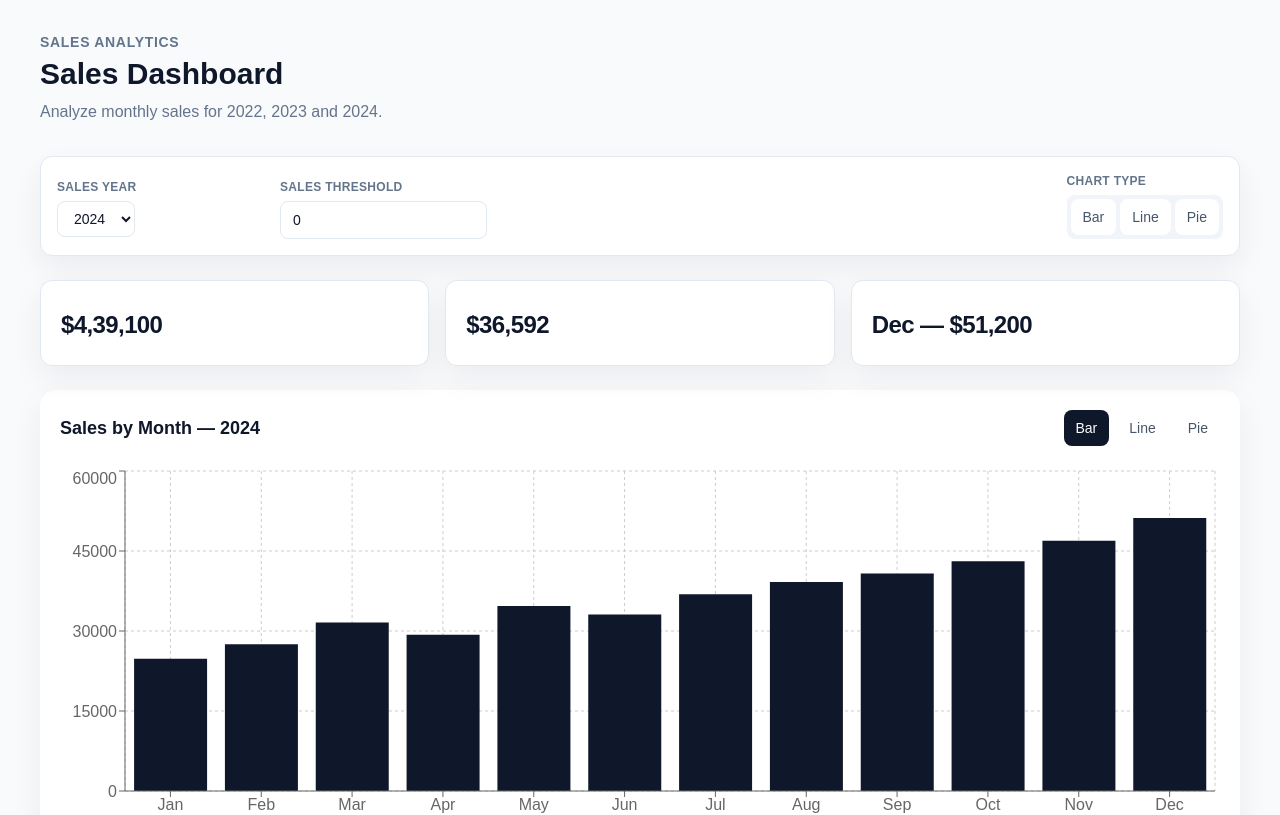
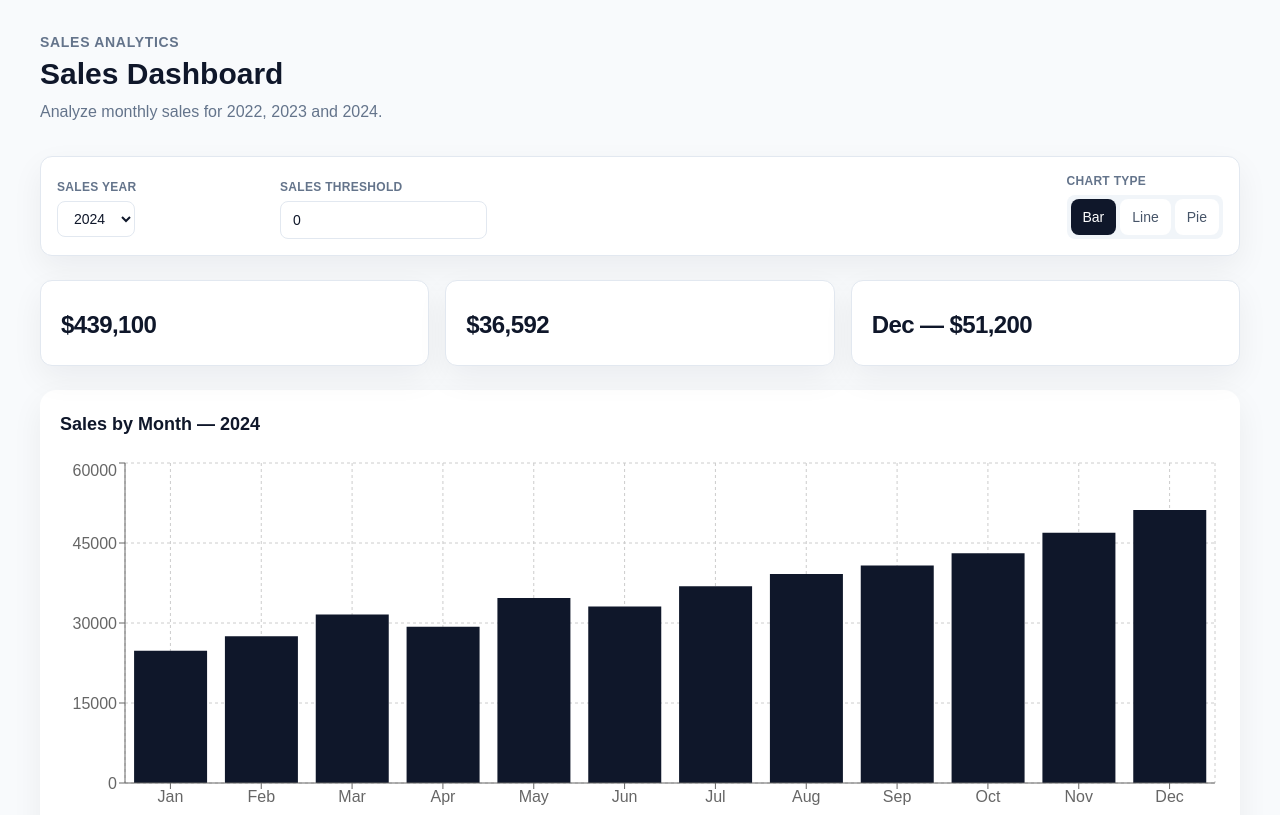
Before and after one commit to Rahul-ctrlN/sales-analytics-dashboard, a Next.js app: page /dashboard in a window 1280 px wide. Shown: the top 815 px of the page. Built offline with nearby package versions, Linux system fonts and the light colour scheme.

Commit message:
fix: align dashboard with filter bar

```diff
--- a/src/components/organisms/SalesDashboard.tsx
+++ b/src/components/organisms/SalesDashboard.tsx
@@ -3,7 +3,6 @@
 import { useMemo, useState } from 'react';
 import { salesData } from '@/data/sales';
 import type { ChartType, SalesYear } from '@/types/sales';
-import { Button } from '@/components/atoms/Button';
 import { FilterBar } from '@/components/molecules/FilterBar';
 import { StatCard } from '@/components/molecules/StatCard';
 import { SalesChart } from './SalesChart';
@@ -13,16 +12,10 @@ export default function SalesDashboard() {
   const [threshold, setThreshold] = useState(0);
   const [chartType, setChartType] = useState<ChartType>('bar');
 
-  const filtered = useMemo(
-    () => salesData[year].filter((item) => item.sales >= threshold),
-    [year, threshold]
-  );
-
+  const filtered = useMemo(() => salesData[year].filter((item) => item.sales >= threshold), [year, threshold]);
   const total = filtered.reduce((sum, item) => sum + item.sales, 0);
   const average = filtered.length ? total / filtered.length : 0;
-  const best = filtered.length
-    ? filtered.reduce((a, b) => (a.sales > b.sales ? a : b))
-    : null;
+  const best = filtered.length ? filtered.reduce((a, b) => (a.sales > b.sales ? a : b)) : null;
 
   return (
     <main className="min-h-screen bg-slate-50 px-4 py-8 sm:px-6 lg:px-10">
@@ -33,31 +26,25 @@ export default function SalesDashboard() {
           <p className="mt-2 text-slate-500">Analyze monthly sales for 2022, 2023 and 2024.</p>
         </div>
 
-        <FilterBar year={year} setYear={setYear} threshold={threshold} setThreshold={setThreshold} />
+        <FilterBar
+          year={year}
+          threshold={threshold}
+          chartType={chartType}
+          onYearChange={setYear}
+          onThresholdChange={setThreshold}
+          onChartTypeChange={setChartType}
+        />
 
         <div className="mt-6 grid gap-4 sm:grid-cols-3">
-          <StatCard title="Total Sales" value={total.toLocaleString('en-IN', { style: 'currency', currency: 'USD', maximumFractionDigits: 0 })} />
-          <StatCard title="Average Monthly Sales" value={average.toLocaleString('en-IN', { style: 'currency', currency: 'USD', maximumFractionDigits: 0 })} />
+          <StatCard title="Total Sales" value={total.toLocaleString('en-US', { style: 'currency', currency: 'USD', maximumFractionDigits: 0 })} />
+          <StatCard title="Average Monthly Sales" value={average.toLocaleString('en-US', { style: 'currency', currency: 'USD', maximumFractionDigits: 0 })} />
           <StatCard title="Best Month" value={best ? `${best.month} — $${best.sales.toLocaleString()}` : 'No matching data'} />
         </div>
 
         <section className="mt-6 rounded-2xl bg-white p-5 shadow-card">
-          <div className="mb-5 flex flex-wrap items-center justify-between gap-3">
-            <h2 className="text-lg font-semibold">Sales by Month — {year}</h2>
-            <div className="flex gap-2">
-              {(['bar', 'line', 'pie'] as ChartType[]).map((type) => (
-                <Button key={type} active={chartType === type} onClick={() => setChartType(type)}>
-                  {type[0].toUpperCase() + type.slice(1)}
-                </Button>
-              ))}
-            </div>
-          </div>
-          {filtered.length ? (
-            <SalesChart data={filtered} type={chartType} />
-          ) : (
-            <div className="flex h-80 items-center justify-center text-slate-500">
-              No sales match the selected threshold.
-            </div>
+          <h2 className="mb-5 text-lg font-semibold">Sales by Month — {year}</h2>
+          {filtered.length ? <SalesChart data={filtered} type={chartType} /> : (
+            <div className="flex h-80 items-center justify-center text-slate-500">No sales match the selected threshold.</div>
           )}
         </section>
 
```
